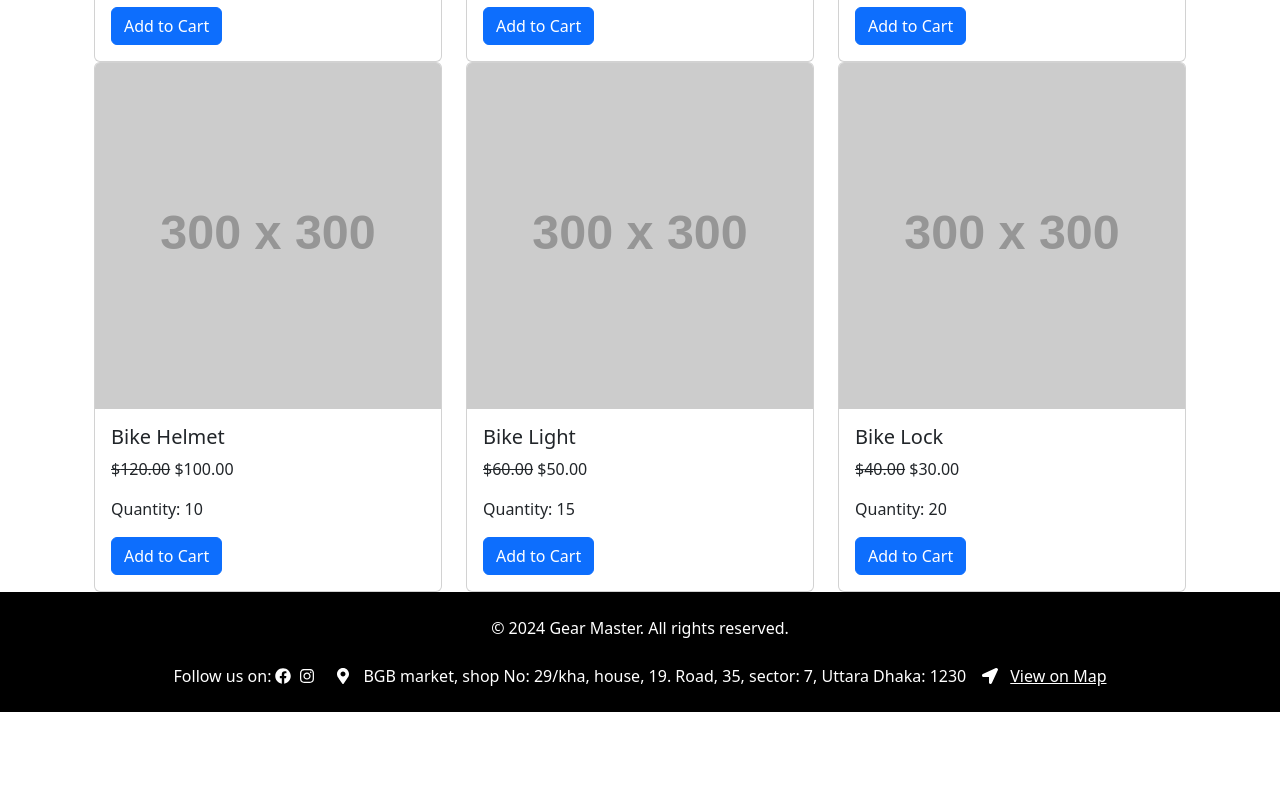
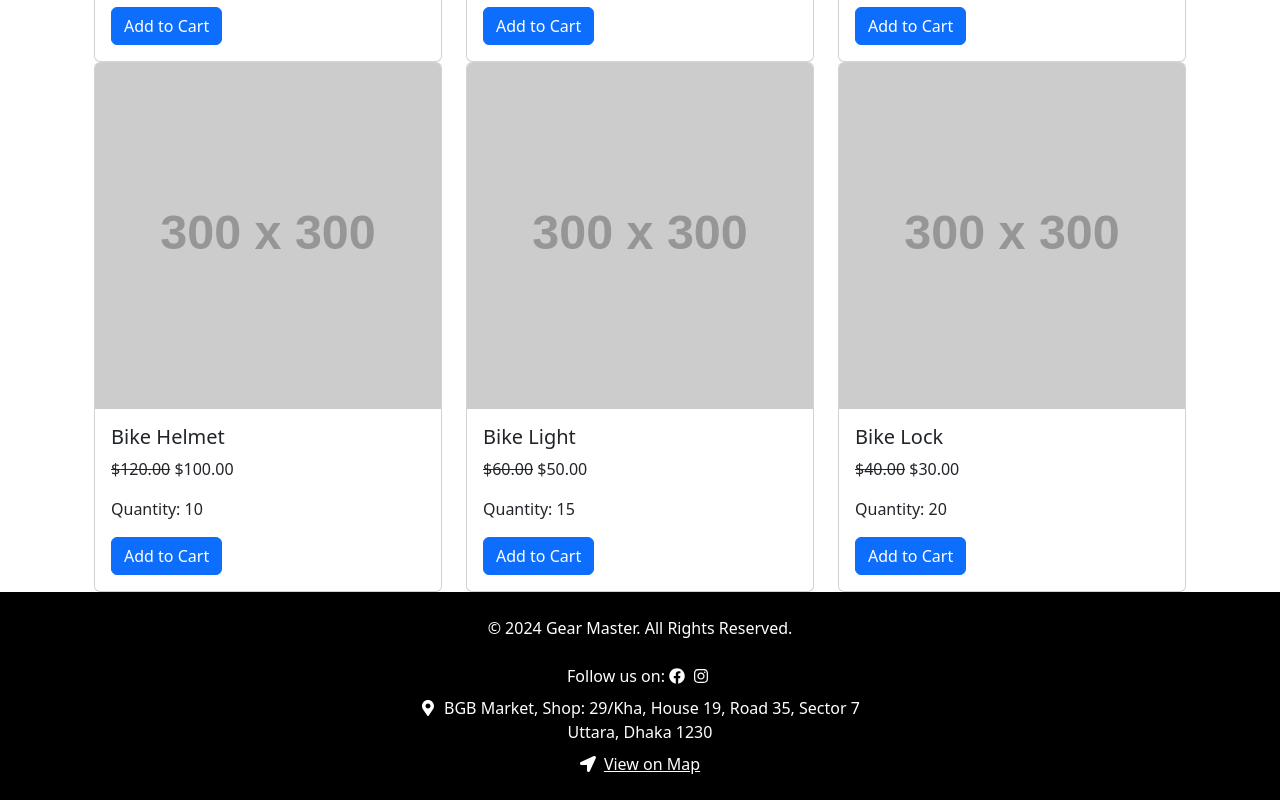
Before and after one commit to saajiidi/gm-store, a React (Create React App) app: page / in a window 1280 px wide. Shown: the part 1280-2080 px from the top of the page. Before the commit the page ends 1992 px from the top, so only its background shows below. Built offline with nearby package versions, Linux system fonts and the light colour scheme.

Commit message:
Update Footer.tsx

```diff
--- a/src/components/Layout/Footer.tsx
+++ b/src/components/Layout/Footer.tsx
@@ -17,27 +17,17 @@ const socialMediaLinks = [
     icon: <FaInstagram />,
     url: "https://www.instagram.com",
   },
-  {
-    name: "Address",
-    icon: <FaMapMarkerAlt />,
-    text: "BGB market, shop No: 29/kha, house, 19. Road, 35, sector: 7, Uttara Dhaka: 1230",
-  },
-  {
-    name: "Location",
-    icon: <FaLocationArrow />,
-    url: "https://www.google.com/maps/place/23.87262756989467,90.40014224456021",
-  },
 ];
 
 const Footer: React.FC = () => {
   return (
     <footer className="bg-black text-white text-center py-4 mt-auto">
       <div className="container mx-auto px-4">
-        <p>&copy; 2024 Gear Master. All rights reserved.</p>
-        <div className="flex flex-col md:flex-row justify-center items-center mt-4 space-y-2 md:space-y-0 md:space-x-4">
-          <div className="flex items-center space-x-2">
+        <p>&copy; 2024 Gear Master. All Rights Reserved.</p>
+        <div className="mt-4">
+          <div className="flex justify-center items-center space-x-4 mb-2">
             <span>Follow us on:</span>
-            {socialMediaLinks.slice(0, 2).map((link, index) => (
+            {socialMediaLinks.map((link, index) => (
               <a
                 key={index}
                 className="text-white hover:text-gray-300 mx-1"
@@ -49,19 +39,22 @@ const Footer: React.FC = () => {
               </a>
             ))}
           </div>
-          <div className="flex items-center space-x-2">
-            <FaMapMarkerAlt className="mr-1" />
-            <span>{socialMediaLinks[2].text}</span>
+          <div className="flex justify-center items-center space-x-2 mt-2">
+            <FaMapMarkerAlt />
+            <span>BGB Market, Shop: 29/Kha, House 19, Road 35, Sector 7</span>
           </div>
+          <span>Uttara, Dhaka 1230</span>
+          <div className="flex justify-center items-center space-x-2 mt-2">
             <a
-            className="flex items-center text-white hover:text-gray-300 space-x-2"
-            href={socialMediaLinks[3].url}
+              className="text-white hover:text-gray-300 flex items-center space-x-2"
+              href="https://www.google.com/maps/place/23.87262756989467,90.40014224456021"
               target="_blank"
               rel="noopener noreferrer"
             >
-            <FaLocationArrow className="mr-1" />
+              <FaLocationArrow />
               <span>View on Map</span>
             </a>
+          </div>
         </div>
       </div>
     </footer>
```
Lines whose indentation alone changed are shown as unchanged.
